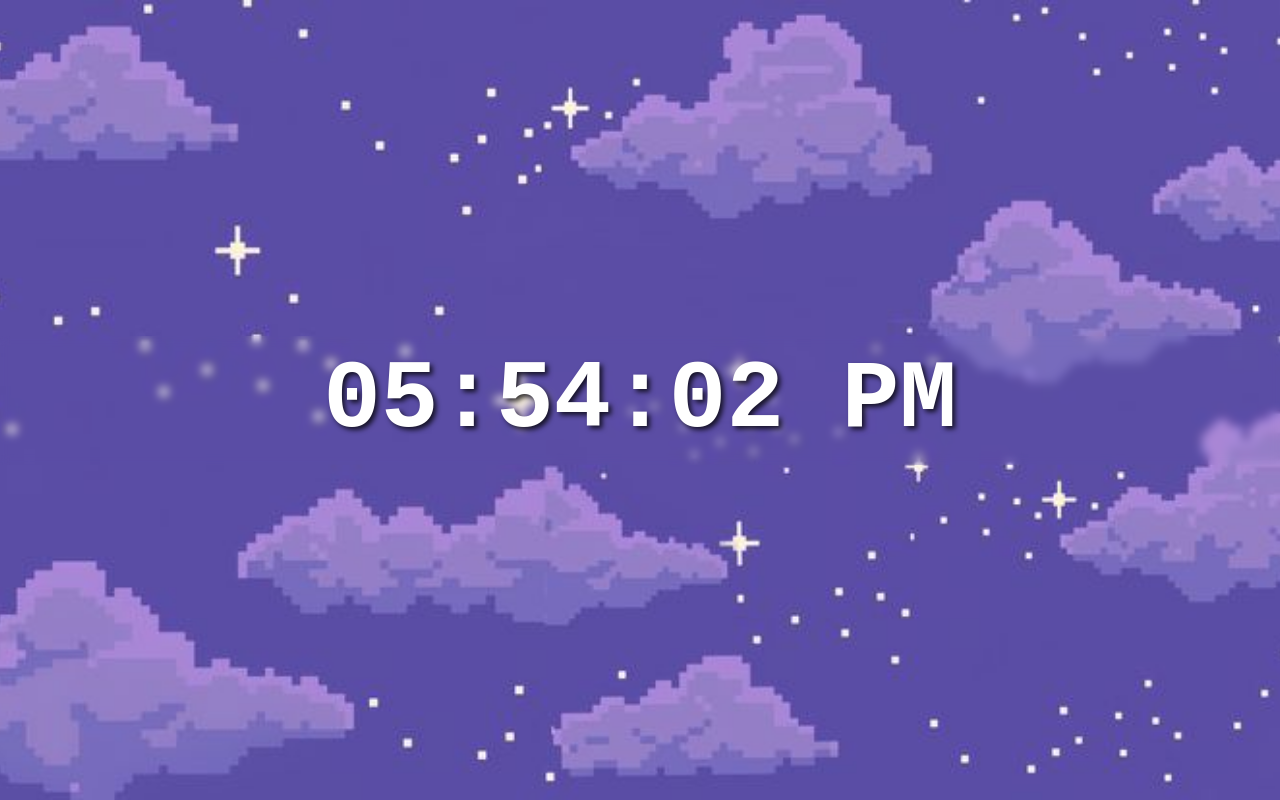
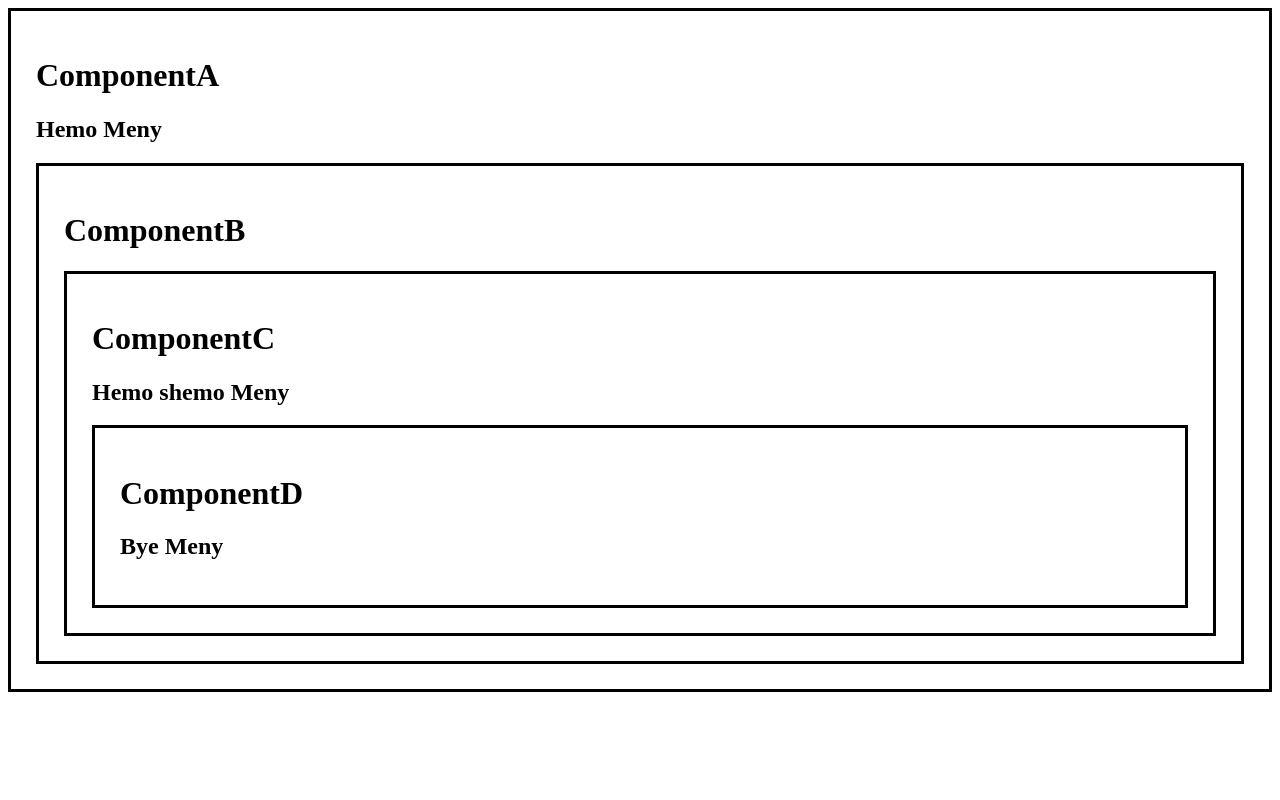
Before and after one commit to Batoul68/react-practice, a React (Vite) app in the folder my-react-app/: page / in a window 1280 px wide. Built offline with nearby package versions, Linux system fonts and the light colour scheme.

Commit message:
useContext

```diff
--- a/my-react-app/src/App.jsx
+++ b/my-react-app/src/App.jsx
@@ -1,11 +1,8 @@
-import DigitalClock from './DigitalClock.jsx'
+import ComponentA from './ComponentA.jsx'
 function App() {
 
   return(
-    <>
-      <DigitalClock />
-    </>
-
+    <ComponentA />
   );
 }
 
--- /dev/null
+++ b/my-react-app/src/ComponentA.jsx
@@ -0,0 +1,21 @@
+import React, {useState, createContext} from 'react';
+import ComponentB from './ComponentB.jsx';
+
+export const UserContext = createContext();
+
+function ComponentA() {
+
+  const [user, setUser] = useState("Meny");
+  const secondUser = "Tunip";
+
+  return(
+    <div className="box">
+      <h1>ComponentA</h1>
+      <h2>{`Hemo ${user}`}</h2>
+      <UserContext.Provider value={user}>
+        <ComponentB user={user}/>
+      </UserContext.Provider>
+    </div>
+  );
+}
+export default ComponentA
--- /dev/null
+++ b/my-react-app/src/ComponentB.jsx
@@ -0,0 +1,11 @@
+import ComponentC from "./ComponentC.jsx";
+
+function ComponentB() {
+  return(
+    <div className="box">
+      <h1>ComponentB</h1>
+      <ComponentC />
+    </div>
+  );
+}
+export default ComponentB
--- /dev/null
+++ b/my-react-app/src/ComponentC.jsx
@@ -0,0 +1,17 @@
+import React, { useContext } from 'react';
+import { UserContext } from './ComponentA.jsx';
+import ComponentD from "./ComponentD.jsx";
+
+function ComponentC() {
+
+  const user = useContext(UserContext);
+
+  return(
+    <div className="box">
+      <h1>ComponentC</h1>
+      <h2>{`Hemo shemo ${user}`}</h2>
+      <ComponentD />
+    </div>
+  );
+}
+export default ComponentC
--- /dev/null
+++ b/my-react-app/src/ComponentD.jsx
@@ -0,0 +1,15 @@
+import React, { useContext } from 'react';
+import { UserContext } from './ComponentA.jsx';
+
+function ComponentD() {
+
+  const user = useContext(UserContext);
+
+  return(
+    <div className="box">
+      <h1>ComponentD</h1>
+      <h2>{`Bye ${user}`}</h2>
+    </div>
+  );
+}
+export default ComponentD
--- a/my-react-app/src/index.css
+++ b/my-react-app/src/index.css
@@ -109,8 +109,8 @@
   background-color: rgb(173, 113, 123);
 }
 
-body {
-  /*background-color: rgb(94, 19, 19);*/
+/*body {
+  background-color: rgb(94, 19, 19);
   background-image: url(assets/background.jpg);
   background-position: center;
   background-repeat: no-repeat;
@@ -122,7 +122,8 @@
   justify-content: center;
   min-height: 100vh;
   align-items: center;
-}
+
+}*/
 
 .color-picker-container {
   display: flex;
@@ -178,13 +179,14 @@
   margin-top: 100px;
 }
 
-h1 {
+/*h1 {
   font-size: 4rem;
   color: white;
 }
+  */
 
-button{
-  /*
+/*button{
+
   font-size: 1.7rem;
   font-weight: bold;
   padding: 10px 20px;
@@ -193,8 +195,8 @@
   border-radius: 5px;
   cursor: pointer;
   transition: background-color 0.5s ease;
-  */
-}
+
+}*/
 
 .add-button {
   background-color: rgb(57, 132, 57);
@@ -270,3 +272,8 @@
   text-shadow: 3px 3px 5px rgba(0, 0, 0, 0.751);
   text-align: center;
 }
+
+.box {
+  border: 3px solid;
+  padding: 25px;
+}
```
